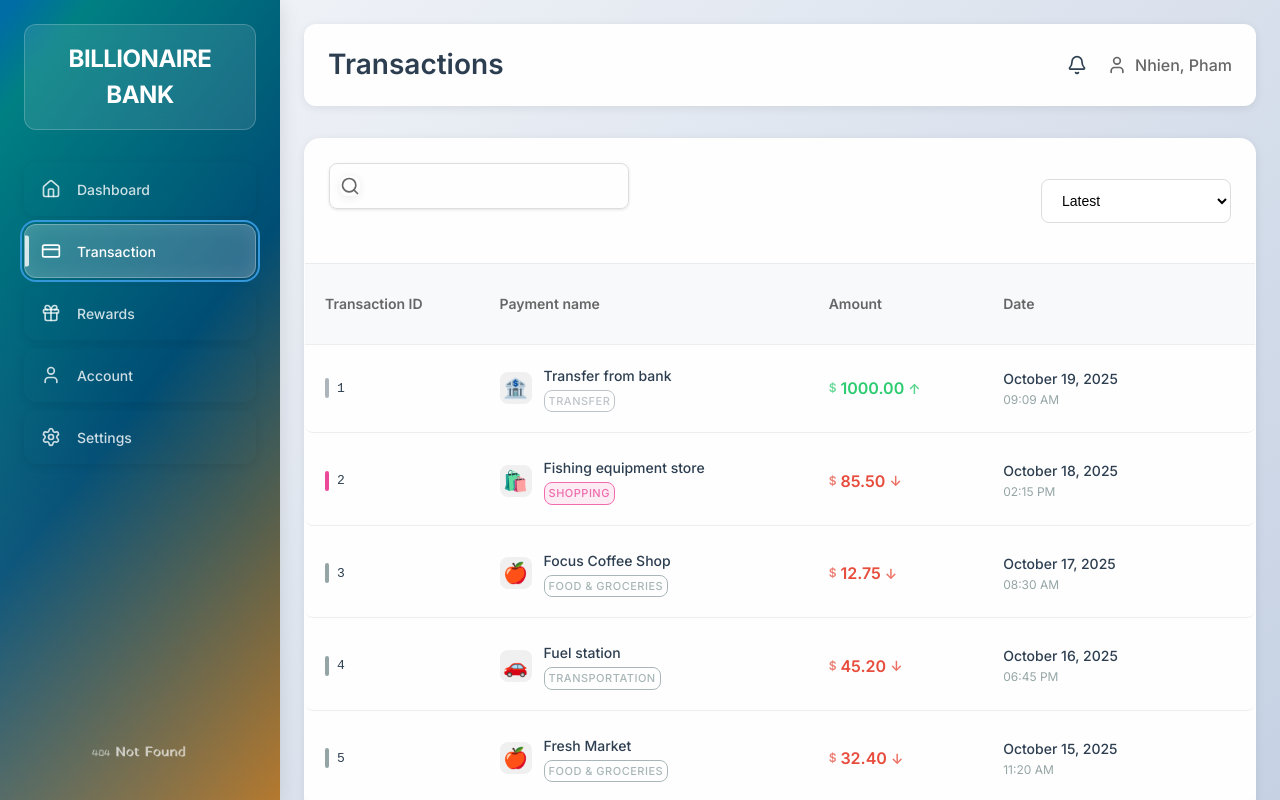
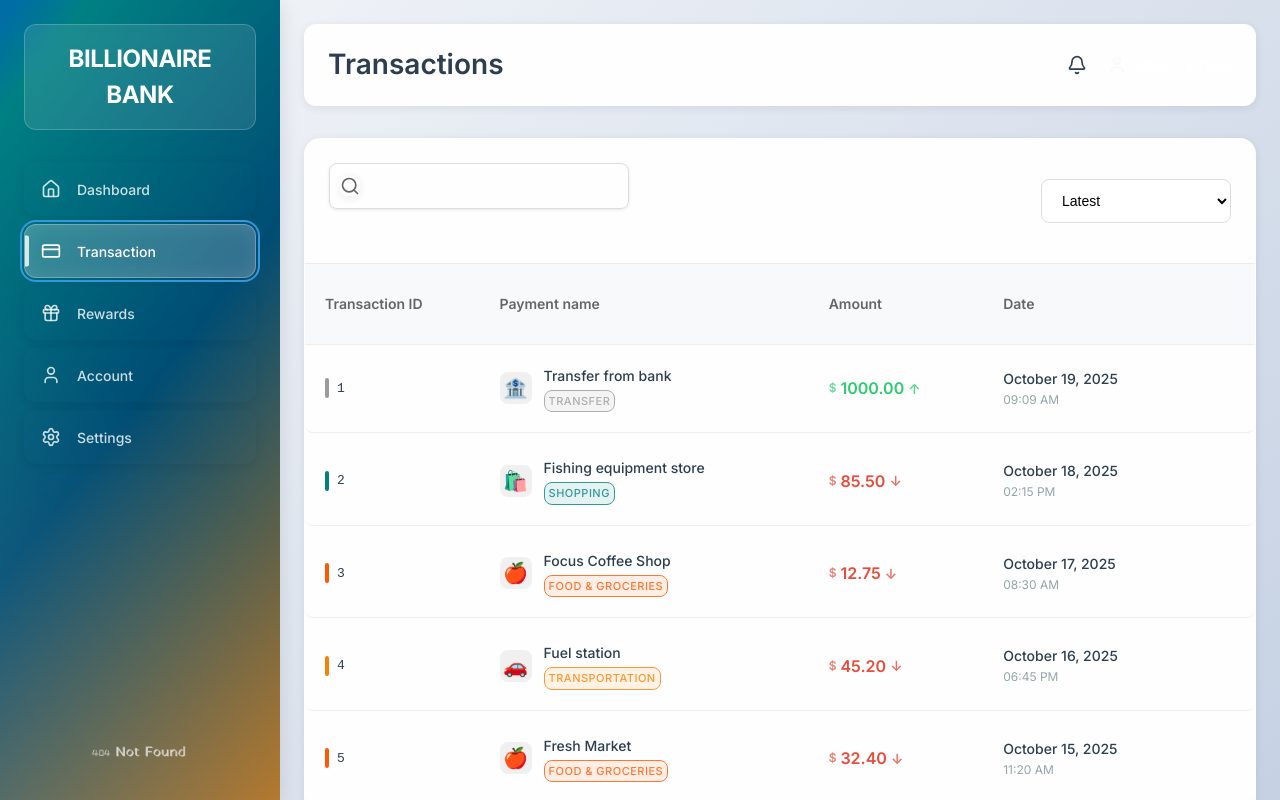
Before and after one commit to ch6rles/spendtracker_cs100, a React (Vite) app: page / in a window 1280 px wide. Both pictures are taken after a click on the button "Transaction". Built offline with nearby package versions, Linux system fonts and the light colour scheme; no server answers.

Commit message:
match the color for each categories

```diff
--- a/src/components/Dashboard.tsx
+++ b/src/components/Dashboard.tsx
@@ -1,4 +1,5 @@
 import { useState, useEffect } from 'react'
+import { CATEGORY_COLORS } from '../components/categoryColor'
 import {
   Chart as ChartJS,
   CategoryScale,
@@ -26,6 +27,8 @@ ChartJS.register(
   Legend,
   ArcElement
 )
+
+
 
 interface DashboardProps {
   onNavigate?: (tab: 'dashboard' | 'transactions' | 'rewards' | 'account' | 'settings') => void
@@ -130,7 +133,7 @@ export function Dashboard({ onNavigate }: DashboardProps) {
         datasets: [
           {
             data: [0, 0, 0],
-            backgroundColor: ['#3674B5', '#66BB51', '#0B4F1A'],
+            backgroundColor: ['#fd5901', '#008083', '#9B9B9B'],
             borderWidth: 0,
           },
         ],
@@ -141,15 +144,15 @@ export function Dashboard({ onNavigate }: DashboardProps) {
     const labels = Object.keys(breakdown).filter(key => breakdown[key as keyof typeof breakdown] > 0)
     const data = labels.map(label => breakdown[label as keyof typeof breakdown])
 
-    // Use different colors for different categories
-    const colors = ['#fd5901', '#f78104', '#faab36', '#249ea0', '#008083', '#9B9B9B', '#96CEB4', '#FECA57']
+    // Map colors based on category names using CATEGORY_COLORS
+    const colors = labels.map(label => CATEGORY_COLORS[label] || '#9B9B9B')
 
     return {
       labels: labels.length > 0 ? labels : ['No Data'],
       datasets: [
         {
           data: data.length > 0 ? data : [1],
-          backgroundColor: colors.slice(0, labels.length || 1),
+          backgroundColor: colors,
           borderWidth: 0,
         },
       ],
@@ -247,7 +250,6 @@ export function Dashboard({ onNavigate }: DashboardProps) {
       <header className="dashboard-header">
         <h1>Dashboard</h1>
         <div className="header-left">
-
           <select className="account-selector">
             <option>All Accounts</option>
             <option>Checking Account</option>
@@ -343,7 +345,6 @@ export function Dashboard({ onNavigate }: DashboardProps) {
             </div>
           </div>
 
-
           <div className="accounts-section">
             <h3>ACCOUNTS</h3>
             <div className="sync-info">
@@ -396,33 +397,17 @@ export function Dashboard({ onNavigate }: DashboardProps) {
                 View All Transactions 📋
               </button>
               <div className="category-labels">
-                <div className="category-item">
-                  <div className="color-dot" style={{ backgroundColor: '#fd5901' }}></div>
-                  <span>Foods & Groceries</span>
-                </div>
-                <div className="category-item">
-                  <div className="color-dot" style={{ backgroundColor: '#f78104' }}></div>
-                  <span>Transportation</span>
-                </div>
-                <div className="category-item">
-                  <div className="color-dot" style={{ backgroundColor: '#faab36' }}></div>
-                  <span>Housing & Utilities</span>
-                </div>
-                <div className="category-item">
-                  <div className="color-dot" style={{ backgroundColor: '#249ea0' }}></div>
-                  <span>Entertainment</span>
-                </div>
-                <div className="category-item">
-                  <div className="color-dot" style={{ backgroundColor: '#008083' }}></div>
-                  <span>Shopping</span>
-                </div>
-                <div className="category-item">
-                  <div className="color-dot" style={{ backgroundColor: '#9B9B9B' }}></div>
-                  <span>Other</span>
-                </div>
+                {categoryData.labels.map((label, index) => (
+                  <div key={label} className="category-item">
+                    <div
+                      className="color-dot"
+                      style={{ backgroundColor: categoryData.datasets[0].backgroundColor[index] }}
+                    ></div>
+                    <span>{label}</span>
+                  </div>
+                ))}
               </div>
             </div>
-
           </div>
 
           <div className="best-cards">
--- a/src/components/Transactions.tsx
+++ b/src/components/Transactions.tsx
@@ -2,6 +2,7 @@ import { useState, useEffect, useRef } from 'react'
 import { Search, Bell, User, X } from 'lucide-react'
 import { fetchTransactionsData } from '../services/transactionsApi'
 import type { Transaction } from '../services/transactionsApi'
+import { getCategoryColor } from '../components/categoryColor'
 import './Transactions.css'
 
 export function Transactions() {
@@ -81,38 +82,6 @@ export function Transactions() {
     }
   }
 
-  const getCategoryColor = (category: string): string => {
-    const categoryColors: { [key: string]: string } = {
-      'Food & Groceries': 'var(--primary-green)',
-      'food': 'var(--primary-green)',
-      'groceries': 'var(--primary-green)',
-      'Transportation': 'var(--primary-blue)',
-      'transport': 'var(--primary-blue)',
-      'gas': 'var(--primary-blue)',
-      'Housing & Utilities': 'var(--accent-orange)',
-      'housing': 'var(--accent-orange)',
-      'utilities': 'var(--accent-orange)',
-      'Entertainment': 'var(--accent-purple)',
-      'entertainment': 'var(--accent-purple)',
-      'Healthcare': 'var(--danger-red)',
-      'health': 'var(--danger-red)',
-      'Education': '#8B5CF6',
-      'education': '#8B5CF6',
-      'Shopping': '#EC4899',
-      'shopping': '#EC4899',
-      'Transfer': 'var(--medium-gray)',
-      'transfer': 'var(--medium-gray)',
-      'bank': 'var(--medium-gray)',
-      'Deposit': 'var(--primary-green)',
-      'deposit': 'var(--primary-green)',
-      'income': 'var(--primary-green)',
-      'Other': 'var(--text-muted)',
-      'default': 'var(--text-muted)'
-    };
-
-    return categoryColors[category.toLowerCase()] || categoryColors['default'];
-  }
-
   if (loading) {
     return (
       <div className="transactions">
@@ -134,8 +103,8 @@ export function Transactions() {
         <div className="header-right">
           <Bell size={20} />
           <div className="user-info">
-            <User size={20} />
-            <span>Nhien, Pham</span>
+            <User color="var(--warm-gray)" size={20} />
+            <span style={{ color: "white" }}> Nhien, Pham</span>
           </div>
         </div>
       </header>
--- /dev/null
+++ b/src/components/categoryColor.ts
@@ -0,0 +1,48 @@
+export const CATEGORY_COLORS: { [key: string]: string } = {
+  'Food & Groceries': '#fd5901',
+  'Transportation': '#f78104',
+  'Housing & Utilities': '#faab36',
+  'Entertainment': '#249ea0',
+  'Shopping': '#008083',
+  'Other': '#9B9B9B',
+  'Healthcare': '#96CEB4',
+  'Education': '#FECA57'
+};
+
+export const getCategoryColor = (category: string): string => {
+  // Normalize the category name for matching
+  const normalizedCategory = category.trim();
+
+  // Direct match
+  if (CATEGORY_COLORS[normalizedCategory]) {
+    return CATEGORY_COLORS[normalizedCategory];
+  }
+
+  // Case-insensitive partial match
+  const lowerCategory = normalizedCategory.toLowerCase();
+
+  if (lowerCategory.includes('food') || lowerCategory.includes('groceries')) {
+    return CATEGORY_COLORS['Food & Groceries'];
+  }
+  if (lowerCategory.includes('transport') || lowerCategory.includes('gas')) {
+    return CATEGORY_COLORS['Transportation'];
+  }
+  if (lowerCategory.includes('housing') || lowerCategory.includes('utilities')) {
+    return CATEGORY_COLORS['Housing & Utilities'];
+  }
+  if (lowerCategory.includes('entertainment')) {
+    return CATEGORY_COLORS['Entertainment'];
+  }
+  if (lowerCategory.includes('shopping')) {
+    return CATEGORY_COLORS['Shopping'];
+  }
+  if (lowerCategory.includes('health')) {
+    return CATEGORY_COLORS['Healthcare'];
+  }
+  if (lowerCategory.includes('education')) {
+    return CATEGORY_COLORS['Education'];
+  }
+
+  // Default color
+  return CATEGORY_COLORS['Other'];
+};
```
